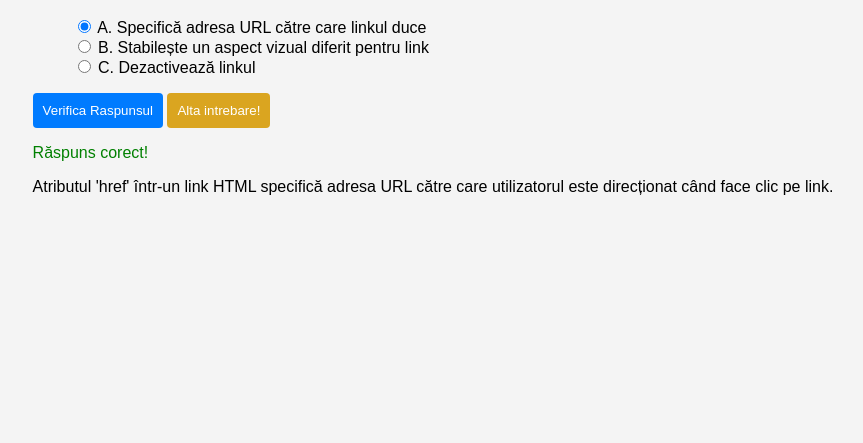
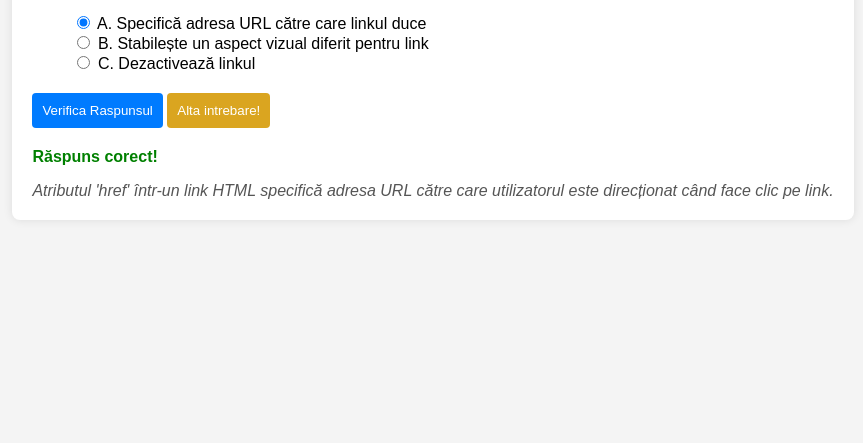
Before and after one commit to CristinaChifor/quizapp2, a plain HTML site: page index.html in a window 1280 px wide. Shown: the part 357-800 px from the top of the page, without its empty margins (207-1070 px from the left). Drawn offline with Linux system fonts and the light colour scheme.

Commit message:
Add style.css

```diff
--- a/style.css
+++ b/style.css
@@ -7,7 +7,6 @@ button {
     border: none;
     cursor: pointer;
     border-radius: 4px;
-
 }
 
 .info {
@@ -26,7 +25,6 @@ ul li {
     color: green;
 }
 
-
 body {
     font-family: 'Arial', sans-serif;
     background-color: #f4f4f4;
@@ -37,3 +35,28 @@ body {
     align-items: center;
     height: 100vh;
 }
+
+.quiz-container {
+    background-color: #fff;
+    padding: 20px;
+    border-radius: 8px;
+    box-shadow: 0 0 10px rgba(0, 0, 0, 0.1);
+}
+
+#question-container {
+    margin-bottom: 20px;
+}
+
+#result-container {
+    margin-top: 20px;
+    font-weight: bold;
+}
+
+.wrong {
+    color: red;
+}
+
+.explanation {
+    font-style: italic;
+    color: #555;
+}
```
